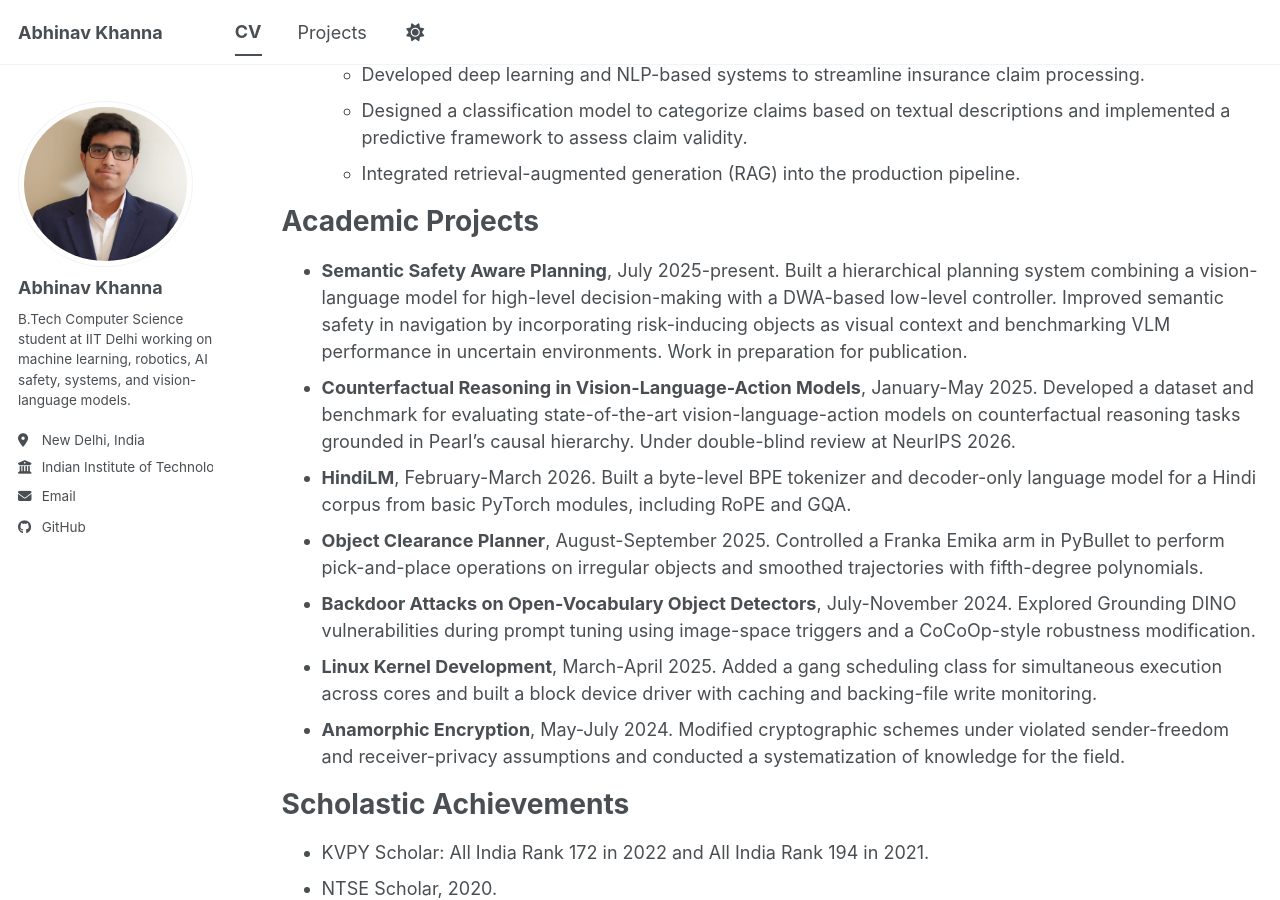
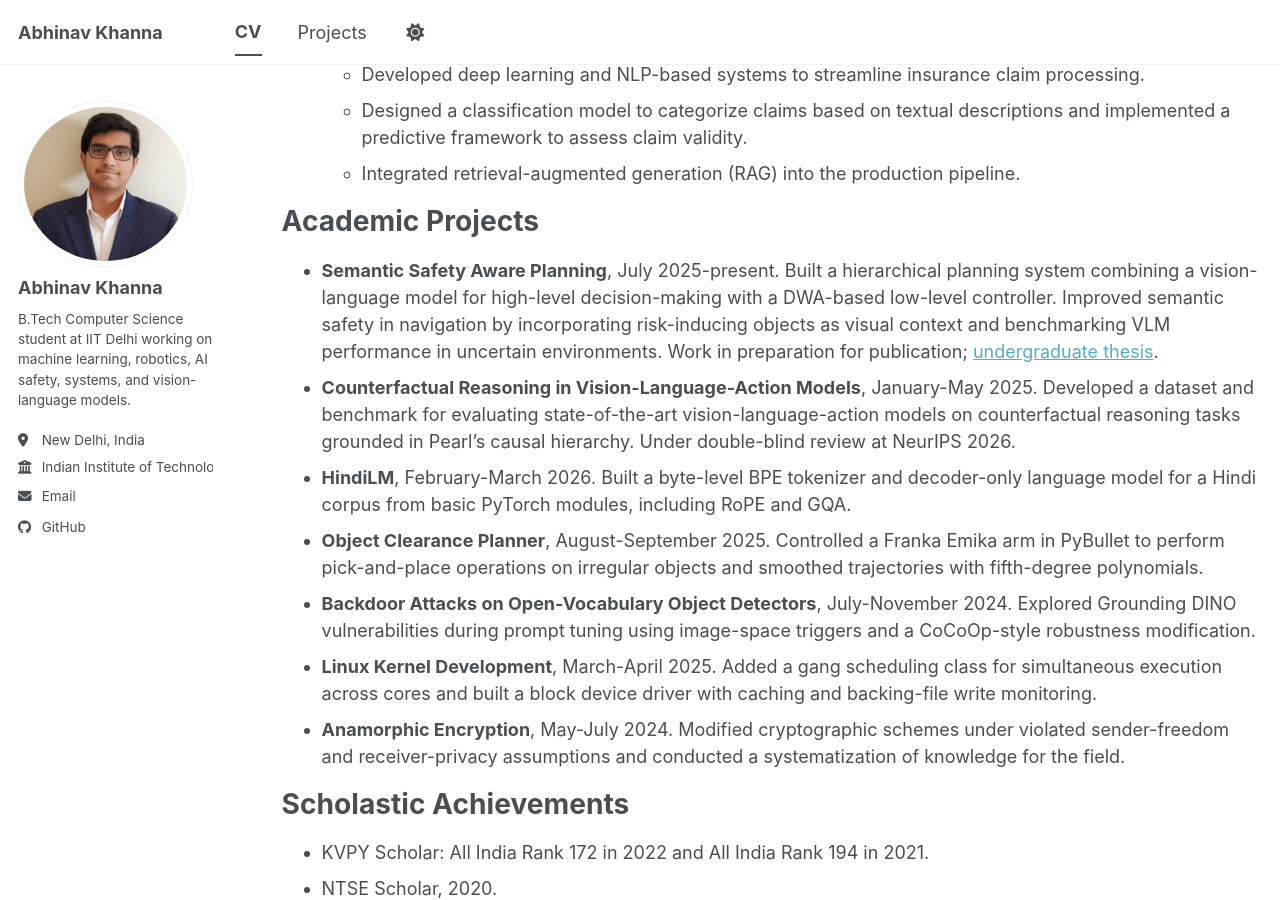
Before and after one commit to Khabhinav/Khabhinav.github.io, a Jekyll site: the page built from _pages/cv.md, in a window 1280 px wide and 900 px high, scrolled down 564 px. Built offline with Jekyll 4.4.1, drawn with Linux system fonts in a browser that asks for light colours; a script bundle is joined from its source files by our own code; library files that are not in the unit come from our copies.

Commit message:
added thesis, small corrections

```diff
--- a/_data/cv.json
+++ b/_data/cv.json
@@ -99,8 +99,8 @@
       "name": "Semantic Safety Aware Planning",
       "category": "portfolio",
       "date": "2025",
-      "url": "",
-      "description": "Hierarchical VLM and DWA planning for semantically safe navigation in uncertain environments."
+      "url": "https://drive.google.com/file/d/1YDo8a117sccprqWSJaHE4-YgctgOKO83/view?usp=sharing",
+      "description": "Hierarchical VLM and DWA planning for semantically safe navigation in uncertain environments; undergraduate thesis linked."
     },
     {
       "name": "Counterfactual Reasoning in Vision-Language-Action Models",
--- a/_pages/cv.md
+++ b/_pages/cv.md
@@ -29,7 +29,7 @@ Work Experience
 Academic Projects
 ======
 * **Semantic Safety Aware Planning**, July 2025-present.
-  Built a hierarchical planning system combining a vision-language model for high-level decision-making with a DWA-based low-level controller. Improved semantic safety in navigation by incorporating risk-inducing objects as visual context and benchmarking VLM performance in uncertain environments. Work in preparation for publication.
+  Built a hierarchical planning system combining a vision-language model for high-level decision-making with a DWA-based low-level controller. Improved semantic safety in navigation by incorporating risk-inducing objects as visual context and benchmarking VLM performance in uncertain environments. Work in preparation for publication; [undergraduate thesis](https://drive.google.com/file/d/1YDo8a117sccprqWSJaHE4-YgctgOKO83/view?usp=sharing).
 * **Counterfactual Reasoning in Vision-Language-Action Models**, January-May 2025.
   Developed a dataset and benchmark for evaluating state-of-the-art vision-language-action models on counterfactual reasoning tasks grounded in Pearl's causal hierarchy. Under double-blind review at NeurIPS 2026.
 * **HindiLM**, February-March 2026.
```
Also changed, not shown: _pages/about.md (+1 -1 lines), _portfolio/semantic-safety-aware-planning.md (+2 -0 lines).
